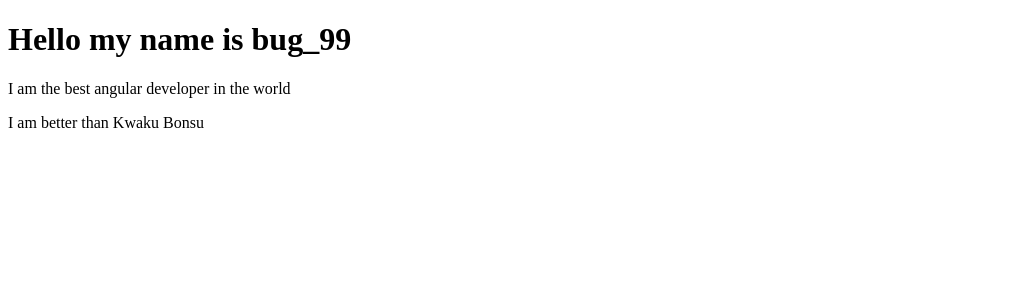
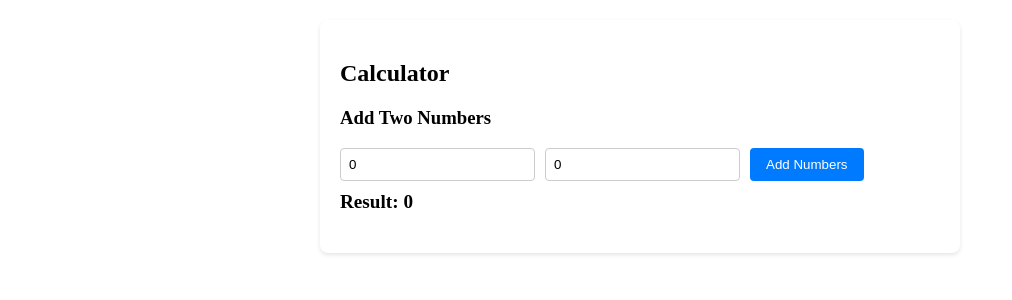
Before and after one commit to Samuel1796/Angular101, an Angular app: page / in a window 1280 px wide. Shown: the top 300 px of the page, without its empty margins (0-1012 px from the left). Built offline with nearby package versions, Linux system fonts and the light colour scheme.

Commit message:
Done with the assignment

```diff
--- a/src/app/app.component.html
+++ b/src/app/app.component.html
@@ -1 +1,6 @@
-<app-first></app-first>
+<!-- <app-first></app-first> -->
+<!-- <app-first></app-first>
+
+<app-first></app-first> -->
+
+<app-calculator></app-calculator>
--- a/src/app/app.component.ts
+++ b/src/app/app.component.ts
@@ -1,11 +1,12 @@
 import { Component } from '@angular/core';
 import { RouterOutlet } from '@angular/router';
 import { FirstComponent } from "./first/first.component";
+import { CalculatorComponent } from './calculator/calculator.component';
 
 @Component({
   selector: 'app-root',
   standalone: true,
-  imports: [RouterOutlet, FirstComponent],
+  imports: [RouterOutlet, FirstComponent, CalculatorComponent],
   templateUrl: './app.component.html',
   styleUrl: './app.component.css'
 })
--- /dev/null
+++ b/src/app/calculator/calculator.component.css
@@ -0,0 +1,42 @@
+.calculator-container {
+    max-width: 600px;
+    margin: 20px auto;
+    padding: 20px;
+    border-radius: 8px;
+    box-shadow: 0 2px 4px rgba(0, 0, 0, 0.1);
+  }
+
+  .calculator-section {
+    margin: 20px 0;
+  }
+
+  .input-group {
+    display: flex;
+    gap: 10px;
+    margin: 10px 0;
+  }
+
+  input {
+    padding: 8px;
+    border: 1px solid #ccc;
+    border-radius: 4px;
+  }
+
+  button {
+    padding: 8px 16px;
+    background-color: #007bff;
+    color: white;
+    border: none;
+    border-radius: 4px;
+    cursor: pointer;
+  }
+
+  button:hover {
+    background-color: #0056b3;
+  }
+
+  .result {
+    margin-top: 10px;
+    font-size: 1.2em;
+    font-weight: bold;
+  }
--- /dev/null
+++ b/src/app/calculator/calculator.component.html
@@ -0,0 +1,16 @@
+<div class="calculator-container">
+    <h2>Calculator</h2>
+
+    <!-- Browser Calculator -->
+    <div class="calculator-section">
+      <h3>Add Two Numbers</h3>
+      <div class="input-group">
+        <input type="number" [(ngModel)]="num1" placeholder="Enter first number">
+        <input type="number" [(ngModel)]="num2" placeholder="Enter second number">
+        <button (click)="addNumbers()">Add Numbers</button>
+      </div>
+      <div class="result">
+        Result: {{ result }}
+      </div>
+    </div>
+  </div>
--- /dev/null
+++ b/src/app/calculator/calculator.component.ts
@@ -0,0 +1,43 @@
+import { Component } from '@angular/core';
+import { FormsModule } from '@angular/forms';
+
+@Component({
+  selector: 'app-calculator',
+  standalone: true,
+  imports: [FormsModule],
+  templateUrl: './calculator.component.html',
+  styleUrl: './calculator.component.css'
+})
+export class CalculatorComponent {
+  // Properties for the browser calculator
+  num1: number = 0;
+  num2: number = 0;
+  result: number = 0;
+
+  // Method 1: Calculate age from birth year
+  calculateAge(birthYear: number): number {
+    const currentYear = new Date().getFullYear();
+    return currentYear - birthYear;
+  }
+
+  // Method 2: Convert temperature from Celsius to Fahrenheit
+  celsiusToFahrenheit(celsius: number): number {
+    return (celsius * 9/5) + 32;
+  }
+
+  // Method 3: Calculate BMI
+  calculateBMI(weight: number, height: number): number {
+    return weight / (height * height);
+  }
+
+   // Method 4: Calculate square of a number
+   calculateSquare(num: number): number {
+    return num * num;
+  }
+
+
+  // Method 5: Add numbers from browser input
+  addNumbers(): void {
+    this.result = this.num1 + this.num2;
+  }
+}
--- a/src/app/first/first.component.css
+++ b/src/app/first/first.component.css
@@ -0,0 +1,36 @@
+* {
+    margin: 0;
+    padding: 0;
+    box-sizing: border-box;
+}
+
+body {
+    display: flex;
+    justify-content: center;
+    align-items: center;
+    background-color: #f0f0f0;
+}
+
+.main {
+    background: white;
+    padding: 2rem;
+    margin: 1rem;
+    border-radius: 8px;
+    box-shadow: 0 2px 10px rgba(0, 0, 0, 0.1);
+    width: 90%;
+    max-width: 500px;
+    transition: all 1s ease-in-out;
+
+}
+
+.main:hover{
+    scale: 1.1;
+}
+
+.sub{
+ display: flex;
+ align-items: center ;
+ justify-content: center;
+ padding: 1%;
+
+}
--- a/src/app/first/first.component.html
+++ b/src/app/first/first.component.html
@@ -1,3 +1,14 @@
-<h1> Hello my name is bug_99</h1>
-<p>I am the best angular developer in the world</p>
-<p>I am better than Kwaku Bonsu</p>
+<body>
+<div
+ class="main">
+  <div class="sub">
+    <h1>Hello my name is bug_{{multiplyTwoNumbers(16,6)}}</h1>
+  </div>
+  <div class="sub">
+    <p>I am the best angular developer in the world</p>
+  </div>
+  <div class="sub">
+    <p>I am better than Kwaku Bonsu</p>
+  </div>
+</div>
+</body>
--- a/src/app/first/first.component.ts
+++ b/src/app/first/first.component.ts
@@ -5,8 +5,40 @@ import { Component } from '@angular/core';
   standalone: true,
   imports: [],
   templateUrl: './first.component.html',
-  styleUrl: './first.component.css'
+  styleUrl: './first.component.css',
 })
 export class FirstComponent {
+  myName: string = 'Josh';
+  isJoshABoy: boolean = true;
 
+  constructor() {
+    this.addTwoNumbers();
+  }
+
+
+
+
+
+
+  ShowMyName() {
+    console.log(this.myName);
+  }
+
+  // A function to store two numbers
+  fNumber: number = 1;
+  sNumber: number = 88;
+  addTwoNumbers() {
+    let sum: number = this.fNumber + this.sNumber
+     return sum;
+  }
+
+  multiplyTwoNumbers(num1: number, num2: number){
+    return (num1 * num2)
+
+  }
 }
+
+// Five methods that will receive inputs and should do anything you want
+//  for the last method (add two numbers but should be added on the browser. take inputs from browser and display the value too on the browser)
+
+//
```
Also changed, not shown: 1 other file (tests, documents, lock files or other folders).
